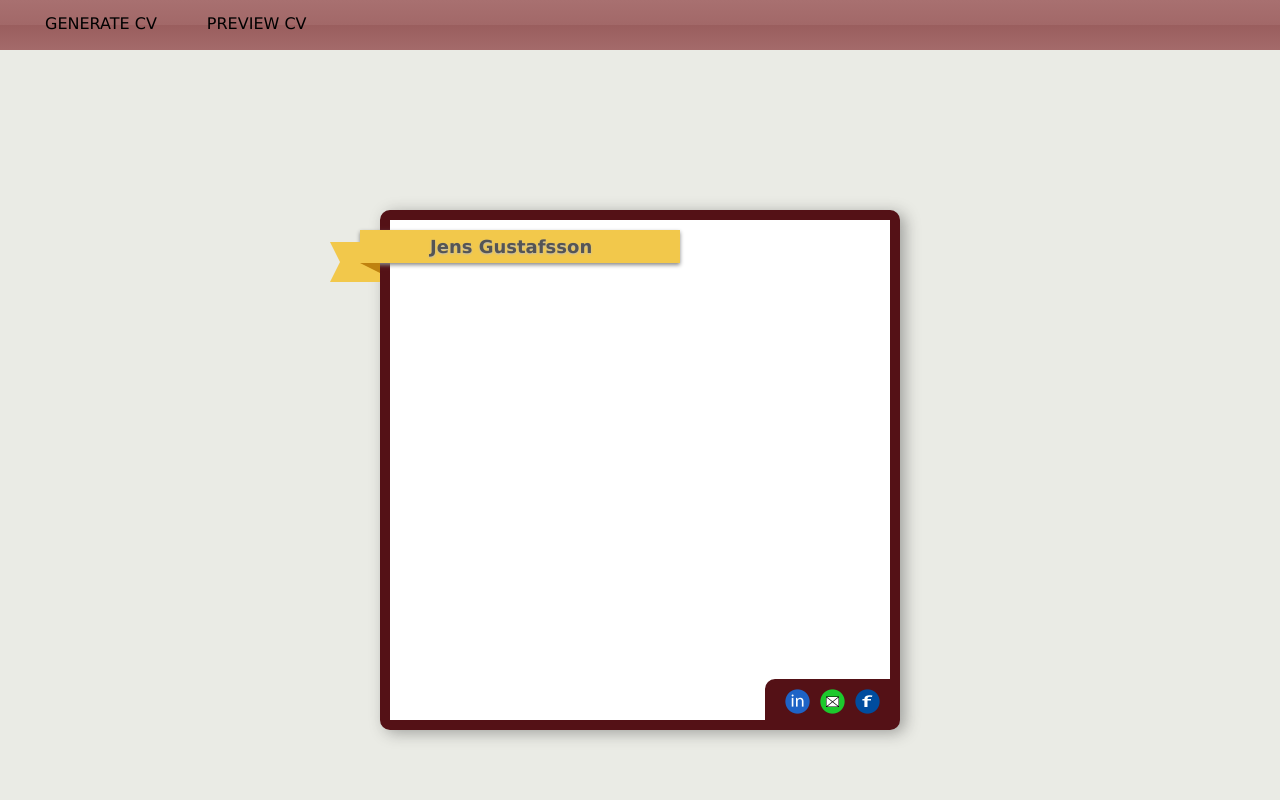
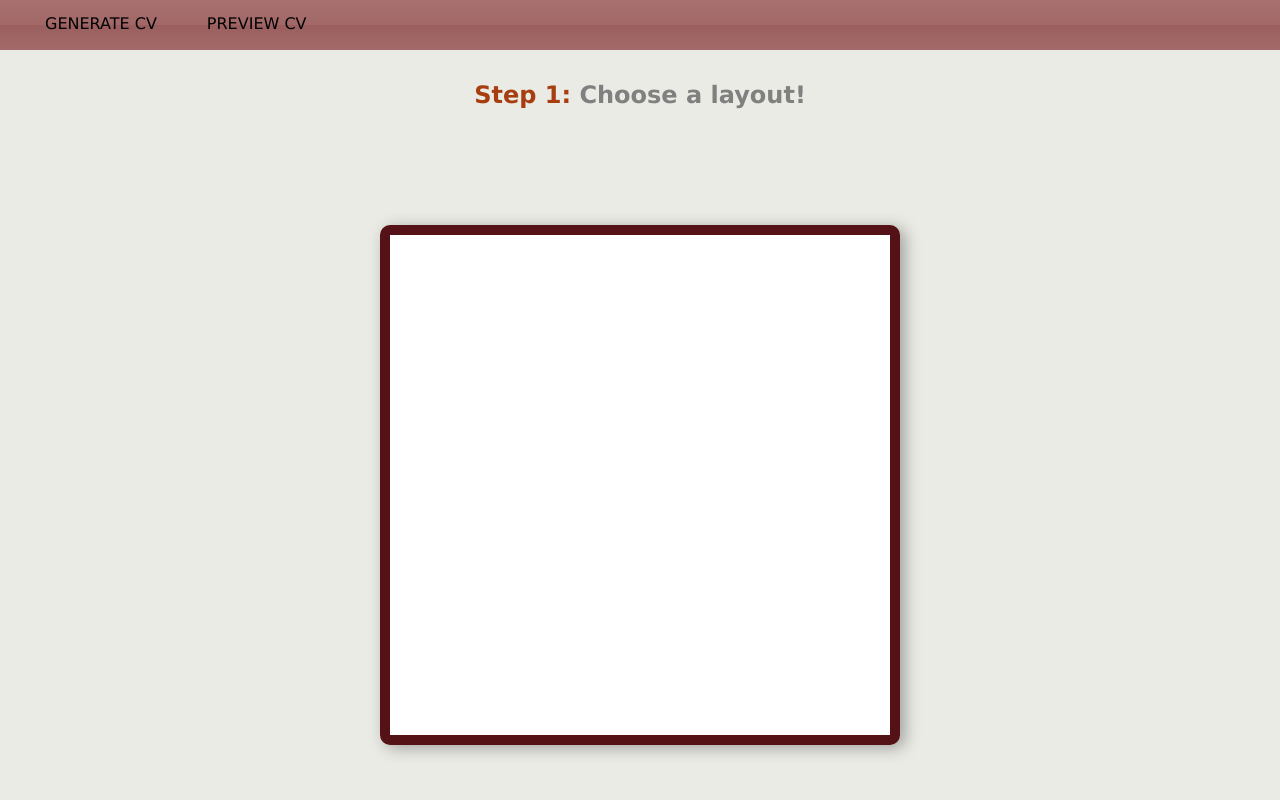
Before and after one commit to alfredakesson/futureCV, a PHP site: page /generator.php in a window 1280 px wide. Run offline with PHP 8.4, Linux system fonts and the light colour scheme.

Commit message:
smågifdssdfdsf

```diff
--- a/htdocs/generator.php
+++ b/htdocs/generator.php
@@ -11,26 +11,15 @@
 			</ul>
 		</div>
 
-		<h1>Choose a layout!</h1>
+		<div id="content">
+			<h1>Step 1: <font color="#808080">Choose a layout!</font></h1>
+			<div class="container_box">
+			</div>
 
-		<div class="container_box"><h2>Jens Gustafsson</h2>
-			<div id="community_container">
-				<!--<div class="small_square">
-					<p>F</p>
-				</div>-->
 
-				<div class="small_square_img">
-					<img src="facebook.png" width="25px">
-				</div>
-				<div class="small_square_img">
-					<img src="email.png" width="25px">
-				</div>
 
-				<div class="small_square_img">
-					<img src="linkedin.png" width="25px">
-				</div>
+		</div>
 
-			</div>
 
 
 
@@ -41,7 +30,6 @@ Utbildning
 Top5-"VALFRITT"  <<Programmeringsspråk
 -->
 
-		</div>
 
 
 
--- a/htdocs/style.css
+++ b/htdocs/style.css
@@ -34,10 +34,19 @@ filter: progid:DXImageTransform.Microsoft.gradient( startColorstr='#a87070', end
 
 
 
-#generator_content
+#content
 {
 	position: absolute;
 	width: 100%;
+	left:0px;
+	top: 50px;
+}
+#content h1
+{
+	color:#A73E0F;
+	text-align: center;
+	padding:15px 0 0 0;
+
 
 }
 
@@ -128,7 +137,7 @@ filter: progid:DXImageTransform.Microsoft.gradient( startColorstr='#a87070', end
 
 .container_box
 {
-	top:150px;
+	top:100px;
 	position:relative;
 	background-color:#FFFFFF;
 	color:black;
```
Also changed, not shown: htdocs/index.php (+4 -3 lines).
